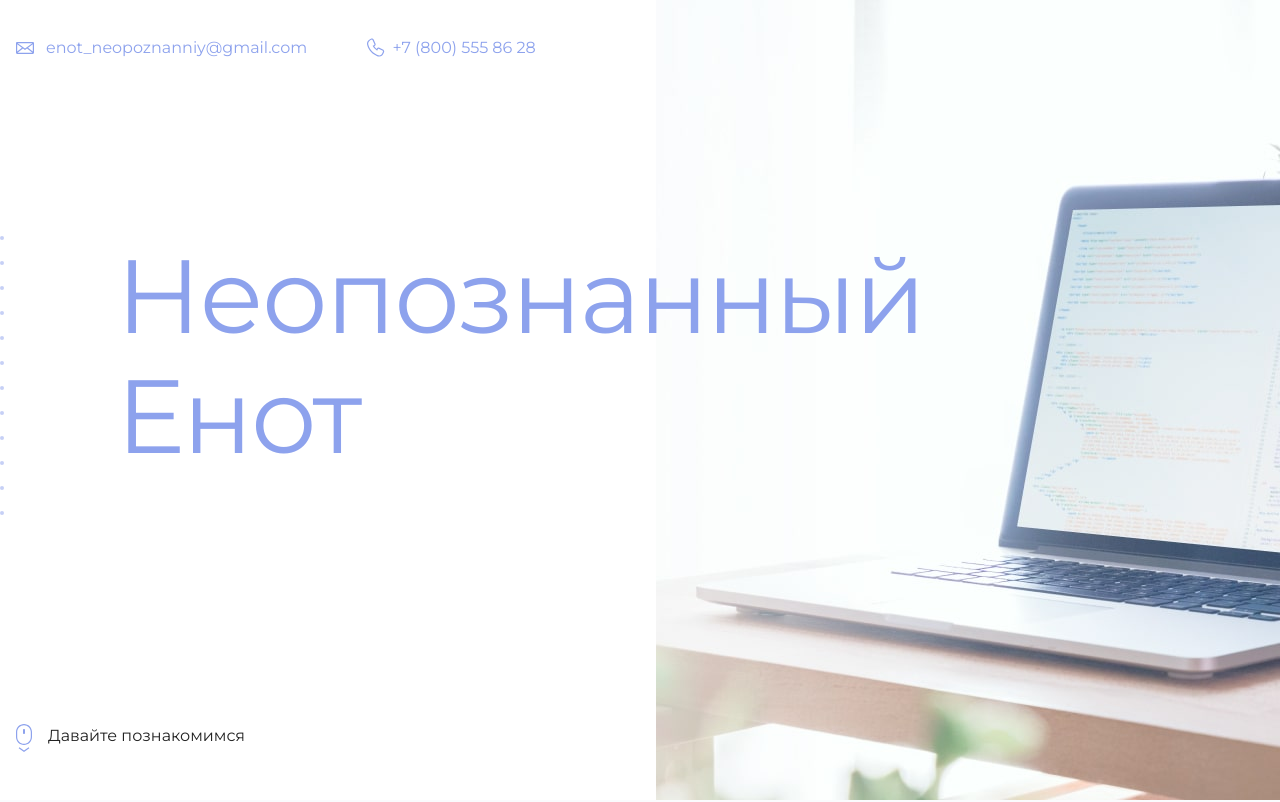
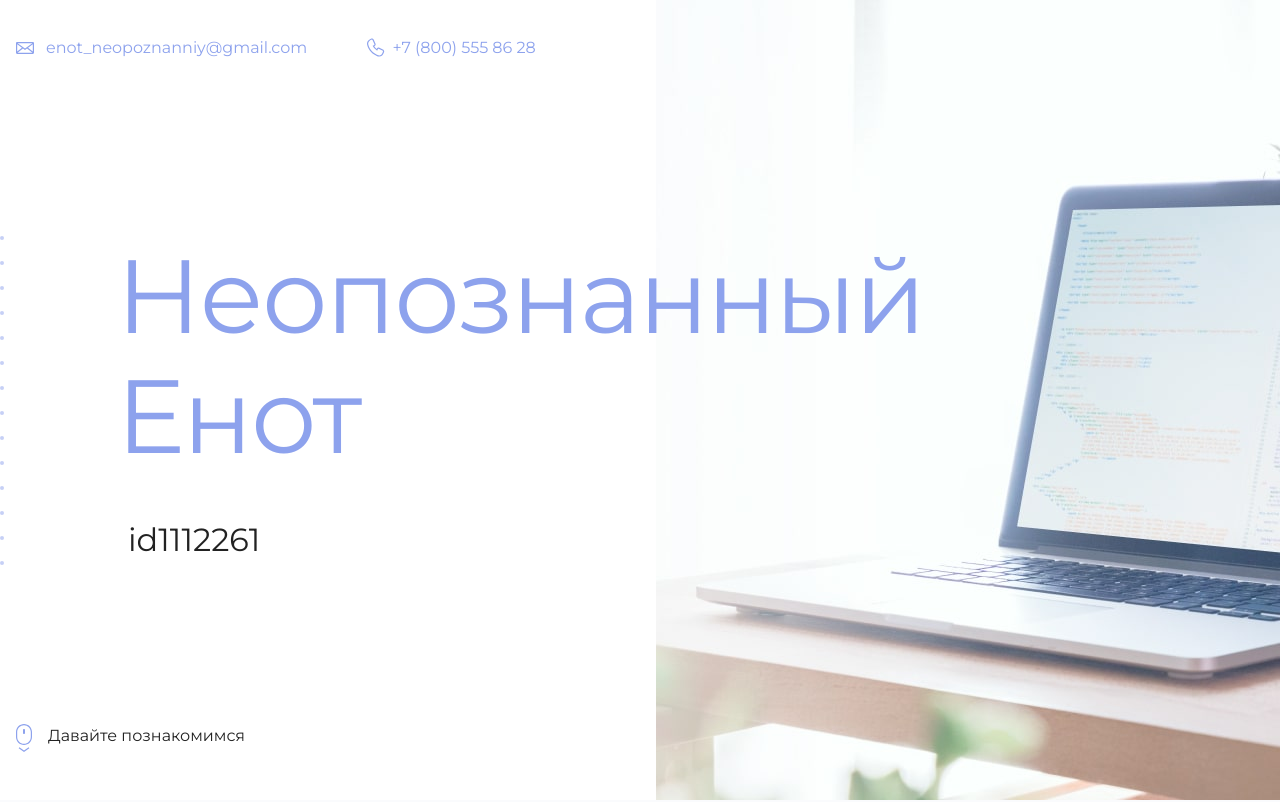
Before and after one commit to silkroadbum/htmlacademy_test, a plain HTML site: page index.html in a window 1280 px wide. Shown: the top 802 px of the page. Drawn offline with Linux system fonts and the light colour scheme.

Commit message:
внес ID

```diff
--- a/index.html
+++ b/index.html
@@ -19,7 +19,7 @@
       <section class="hero-image">
         <div class="container">
           <h1 class="heading">Неопознанный Енот</h1>
-          <p><!-- Тут ваш id на сайте Академии --></p>
+          <p>id1112261</p>
         </div>
       </section>
 
```
